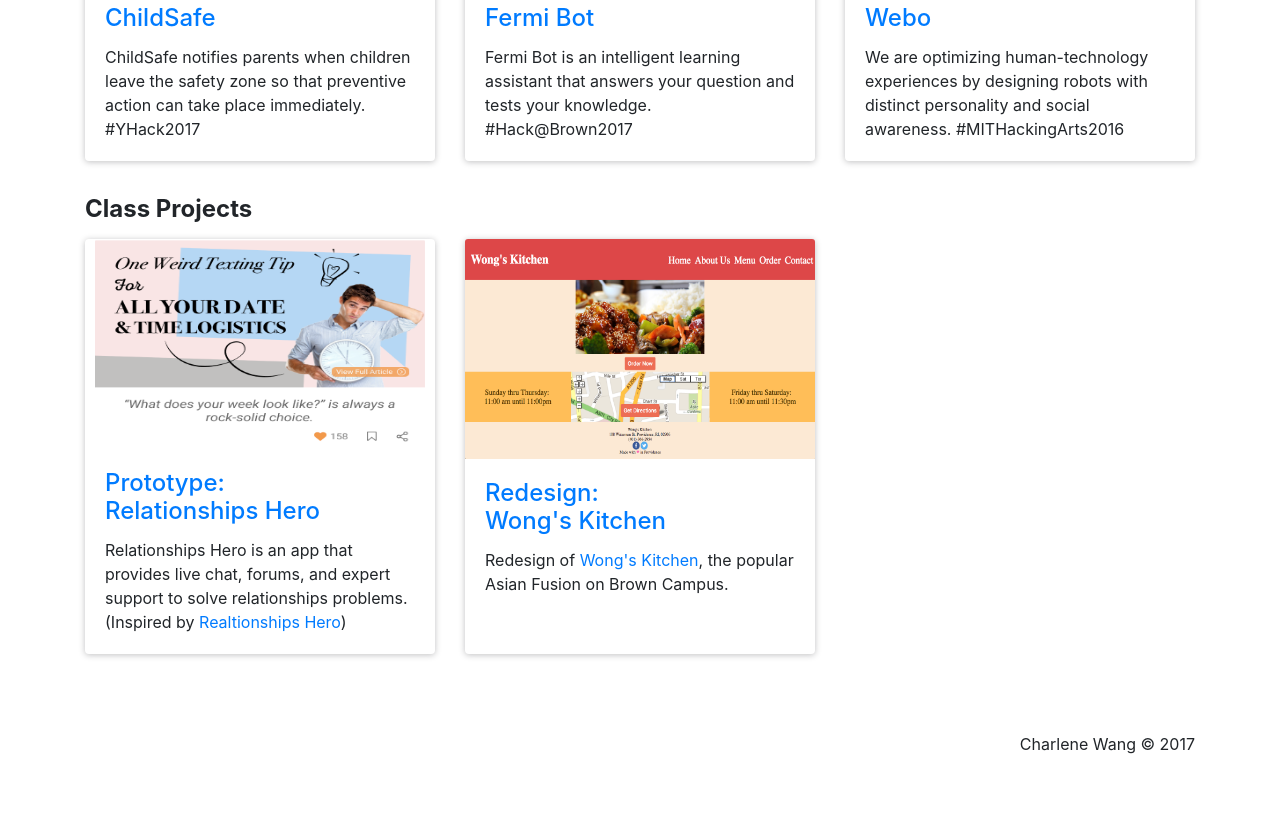
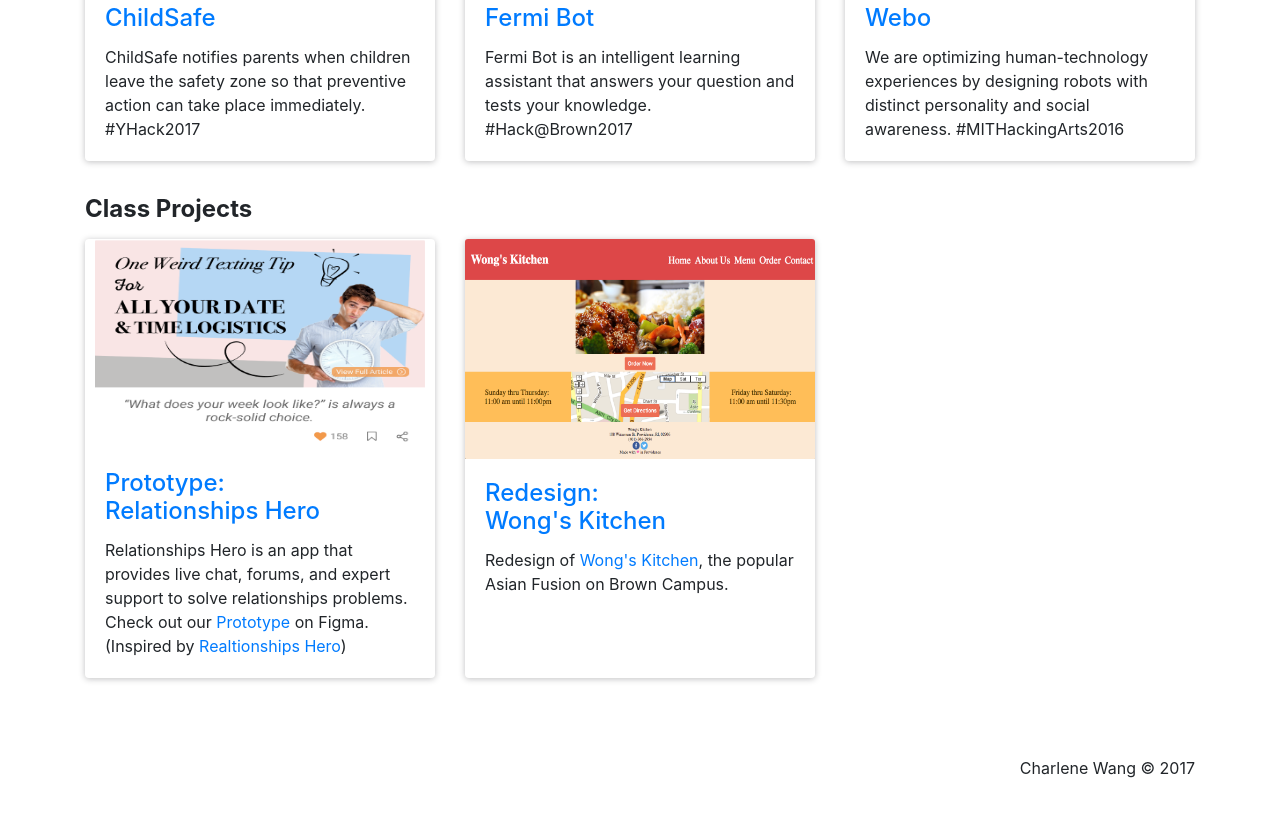
Before and after one commit to hsinlei/hsinlei.github.io, a website: page index.html in a window 1280 px wide. Shown: the part 543-1359 px from the top of the page. Drawn offline with Linux system fonts and the light colour scheme.

Commit message:
update related link to Relationships Hero

```diff
--- a/index.html
+++ b/index.html
@@ -168,9 +168,9 @@
             <a href="#"><img class="card-img-top image-relHero " src="img/relHero.png" alt=""></a>
             <div class="card-body">
               <h4 class="card-title">
-                <a href="https://www.figma.com/file/VkmnA0sd1QH1QPVsexe07Ujz/Relationships-Hero">Prototype: </br> Relationships Hero</a>
+                <a href="file/IterativeDesign.pdf">Prototype: </br> Relationships Hero</a>
               </h4>
-              <p class="card-text">Relationships Hero is an app that provides live chat, forums, and expert support to solve relationships problems. (Inspired by <a href="https://relationshiphero.com">Realtionships Hero</a>)</p>
+              <p class="card-text">Relationships Hero is an app that provides live chat, forums, and expert support to solve relationships problems. Check out our <a href="https://www.figma.com/file/VkmnA0sd1QH1QPVsexe07Ujz/Relationships-Hero">Prototype</a> on Figma. (Inspired by <a href="https://relationshiphero.com">Realtionships Hero</a>)</p>
             </div>
           </div>
         </div>
```
Also changed, not shown: 1 other file.
